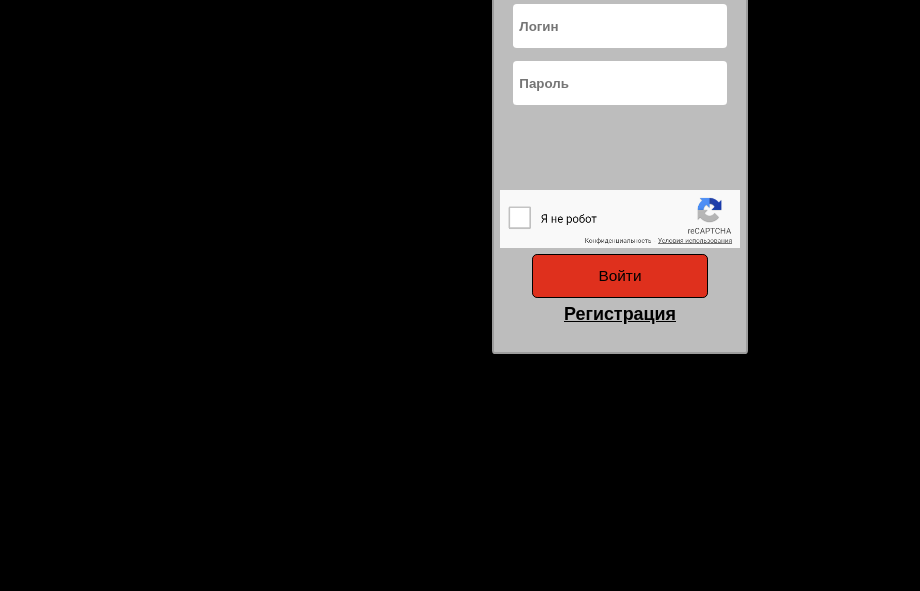
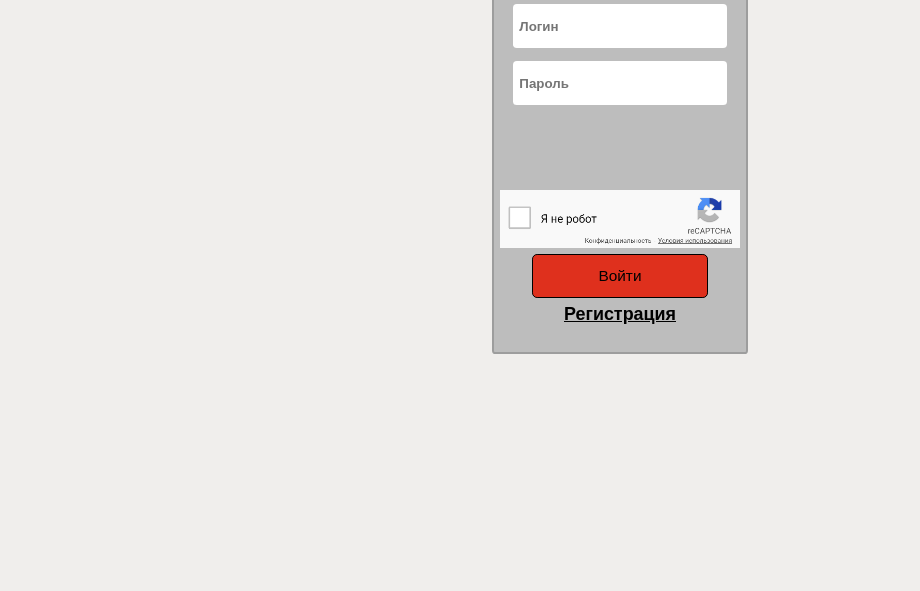
Before and after one commit to Maksimk001/autoscholl, a plain HTML site: page index.html in a window 1280 px wide. Shown: the part 209-800 px from the top of the page, without its empty margins (20-940 px from the left). Drawn offline with Linux system fonts and the light colour scheme.

Commit message:
Update style.css

```diff
--- a/assets/css/style.css
+++ b/assets/css/style.css
@@ -7,7 +7,7 @@
     scroll-behavior: smooth;
 }
 body {
-    background-color: black;
+    background-color: #f0eeec;
     /* background-image: url(../img/fon.webp); */
 }
 section.tell {
```
